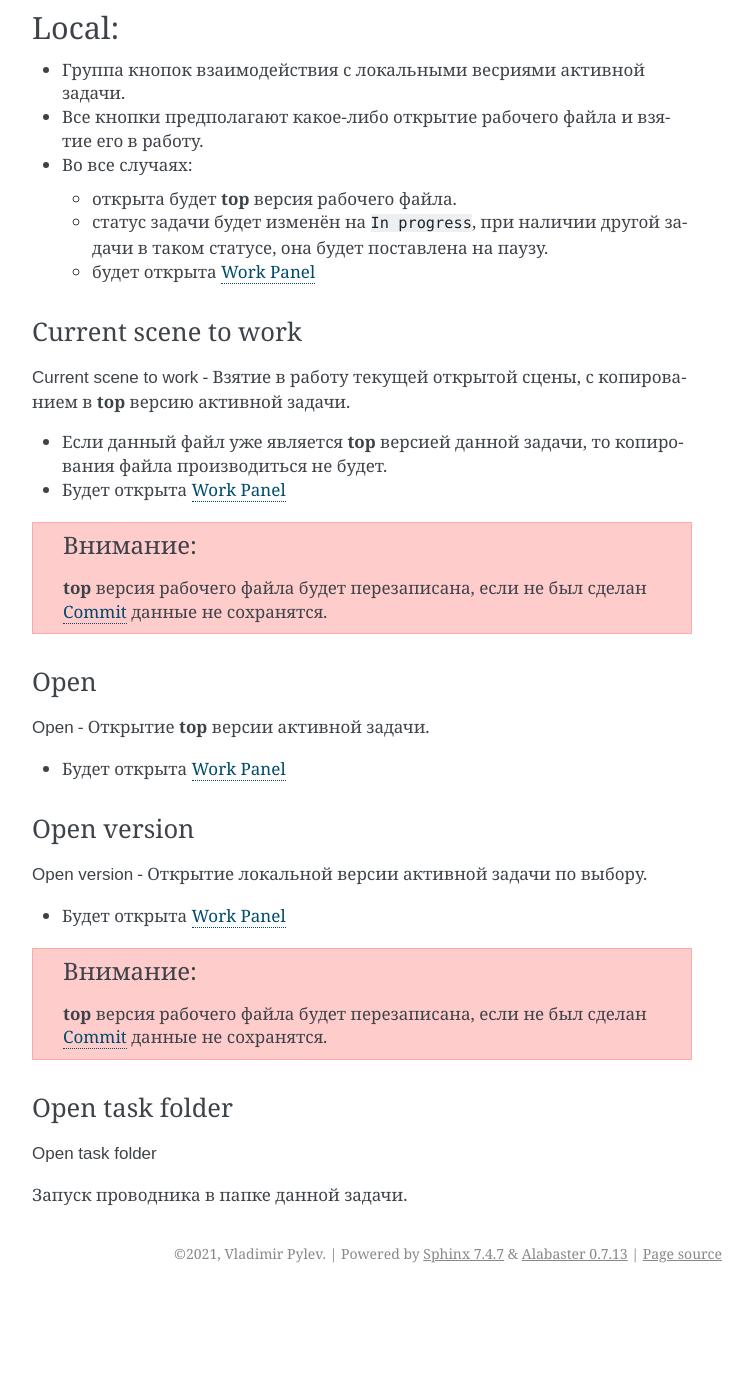
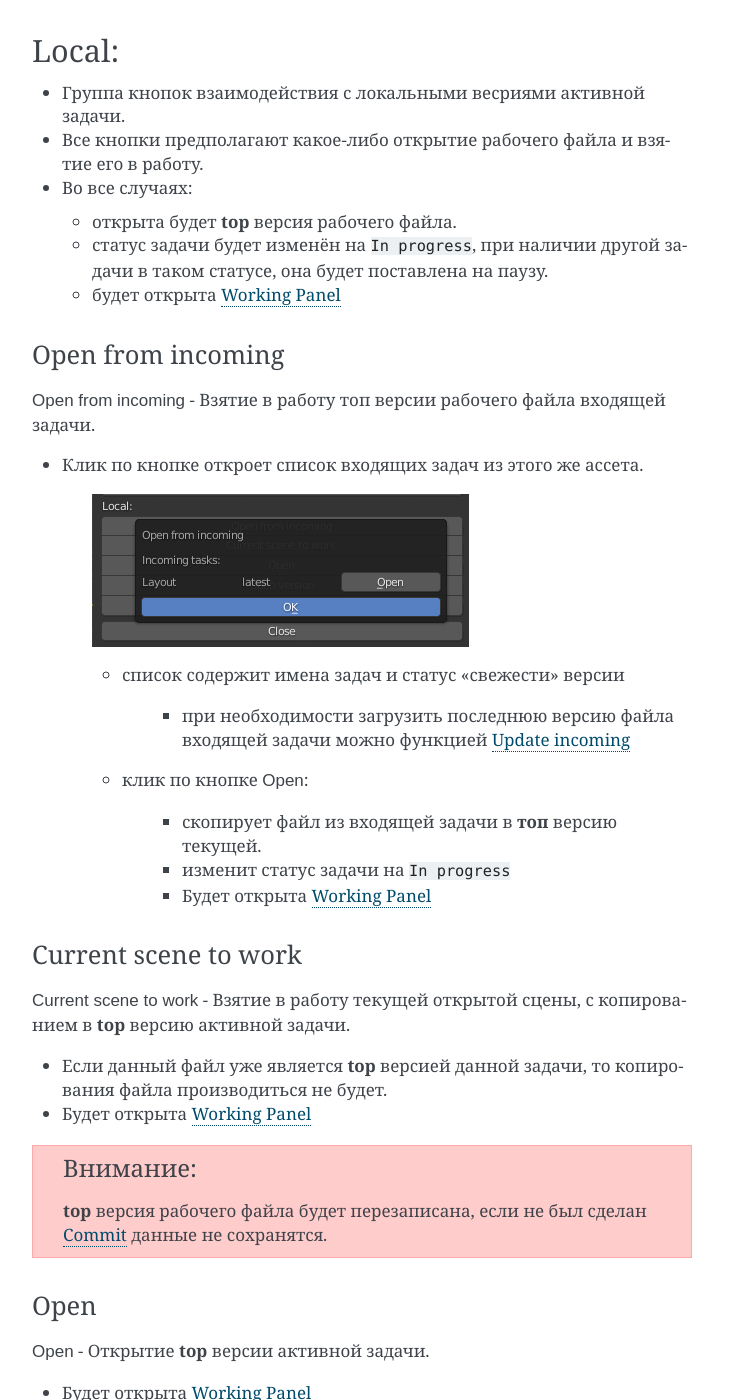
Before and after one commit to volodya-renderberg/ftrack-b3d-connect-manual, a Sphinx documentation site: the page built from docs/source/manual/selected_panel_work.rst, in a window 1280 px wide and 1400 px high, scrolled down 942 px. Shown: the whole window, without its empty margins (388-1141 px from the left). Built offline with Sphinx 7.4.7, drawn with Linux system fonts in a browser that asks for light colours; before the commit the page ends 2235 px from its top, so only the background shows below that; some of the changed text lies outside the part shown.

Commit message:
added Open from incoming

```diff
--- a/docs/source/manual/check_panel.rst
+++ b/docs/source/manual/check_panel.rst
@@ -1,7 +1,7 @@
 .. _check-panel-page:
 
-Check Panel
-===========
+Checking Panel
+==============
 
 Панель отображаемая когда файл активной задачи ткрыт для проверки в :ref:`tasks_list_role` ``Cheking``.
 
--- a/docs/source/manual/selected_panel_check.rst
+++ b/docs/source/manual/selected_panel_check.rst
@@ -1,7 +1,7 @@
 .. _check-selected-panel-page:
 
-Selected Panel (check)
-======================
+Selected Panel (Checking)
+=========================
 
 Панель отображаемая при выборе задачи из списка, до взятия в работу в роли проверяющего.
 
--- a/docs/source/manual/selected_panel_work.rst
+++ b/docs/source/manual/selected_panel_work.rst
@@ -1,7 +1,7 @@
 .. _work-selected-panel-page:
 
-Selected Panel (work)
-=====================
+Selected Panel (Working)
+========================
 
 Панель отображаемая при выборе задачи из списка, до взятия в работу.
 
@@ -43,6 +43,31 @@ Local:
 	*	статус задачи будет изменён на ``In progress``, при наличии другой задачи в таком статусе, она будет поставлена на паузу.
 	*	будет открыта :ref:`work-panel-page`
 
+
+.. _selected_panel_open_from_incoming:
+
+Open from incoming
+~~~~~~~~~~~~~~~~~~
+
+:guilabel:`Open from incoming` - Взятие в работу топ версии рабочего файла входящей задачи.
+
+* Клик по кнопке откроет список входящих задач из этого же ассета.
+
+	.. image:: ../_static/images/open_from_incoming_tasks_list.png
+
+	* список содержит имена задач и статус "свежести" версии
+
+		* при необходимости загрузить последнюю версию файла входящей задачи можно функцией :ref:`selected_panel_update_incoming`
+
+	* клик по кнопке :guilabel:`Open`:
+
+		* скопирует файл из входящей задачи в **топ** версию текущей.
+		* изменит статус задачи на ``In progress``
+		* Будет открыта :ref:`work-panel-page`
+
+
+
+
 .. _selected_panel_current_scene_to_work:
 
 Current scene to work
--- a/docs/source/manual/work_panel.rst
+++ b/docs/source/manual/work_panel.rst
@@ -1,7 +1,7 @@
 .. _work-panel-page:
 
-Work Panel
-==========
+Working Panel
+=============
 
 Панель отображаемая когда файл активной задачи находится в работе.
 
```
Also changed, not shown: docs/source/_static/images/open_from_incoming_tasks_list.png (added), docs/source/_static/images/selected_panel.png.
